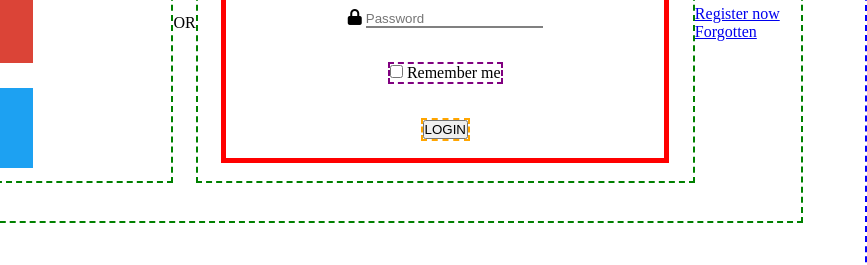
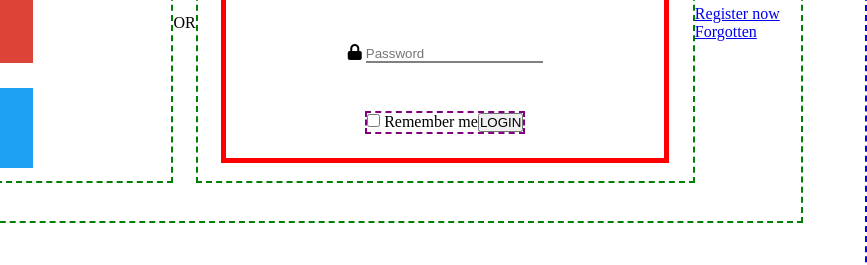
Before and after one commit to maykaltenev/log-in-page, a plain HTML site: page index.html in a window 1280 px wide. Shown: the part 377-642 px from the top of the page, 413-1280 px from the left. Drawn offline with Linux system fonts and the light colour scheme.

Commit message:
section in form for checkbox and login

```diff
--- a/css/style.css
+++ b/css/style.css
@@ -122,7 +122,9 @@ section
   outline: none;
   border-bottom: 2px solid gray;
 }
-section article:nth-child(3) > form div:nth-of-type(3) {
+section article:nth-child(3) > form > section {
+  display: flex;
+
   border: 2px purple dashed;
 }
 section article:nth-child(3) > form div:nth-of-type(4) {
--- a/index.html
+++ b/index.html
@@ -56,6 +56,7 @@
               required
               />
             </div>
+            <section>
               <div class="remember">
               <input type="checkbox" name="remember" id="rem">
               <label id="rem">Remember me</label>
@@ -63,6 +64,7 @@
             <div class="log">
               <input type="button" value="LOGIN" name="login" id="4" />
             </div>
+            </section>
             </form>
       </article>
       <article class="bottom">
```
